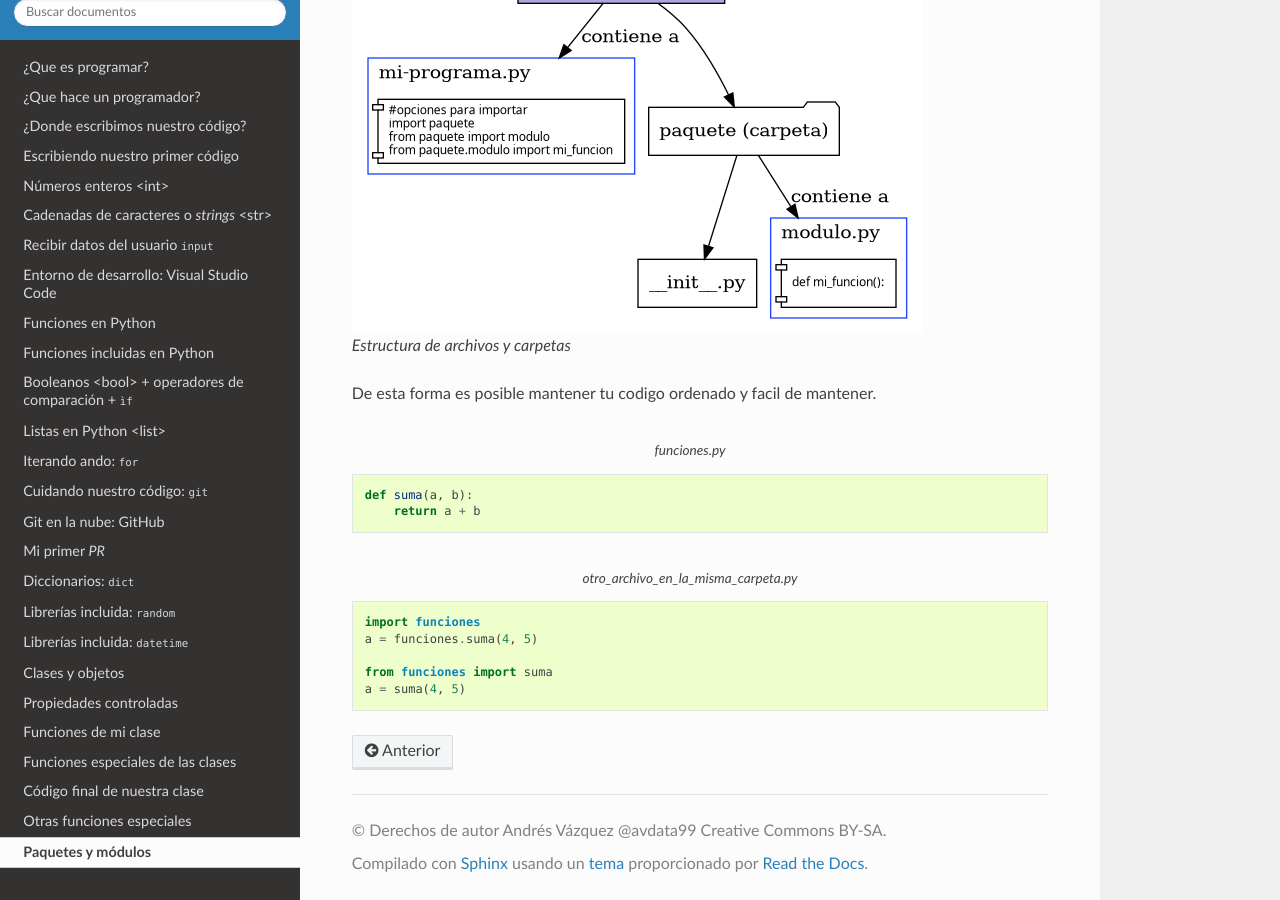
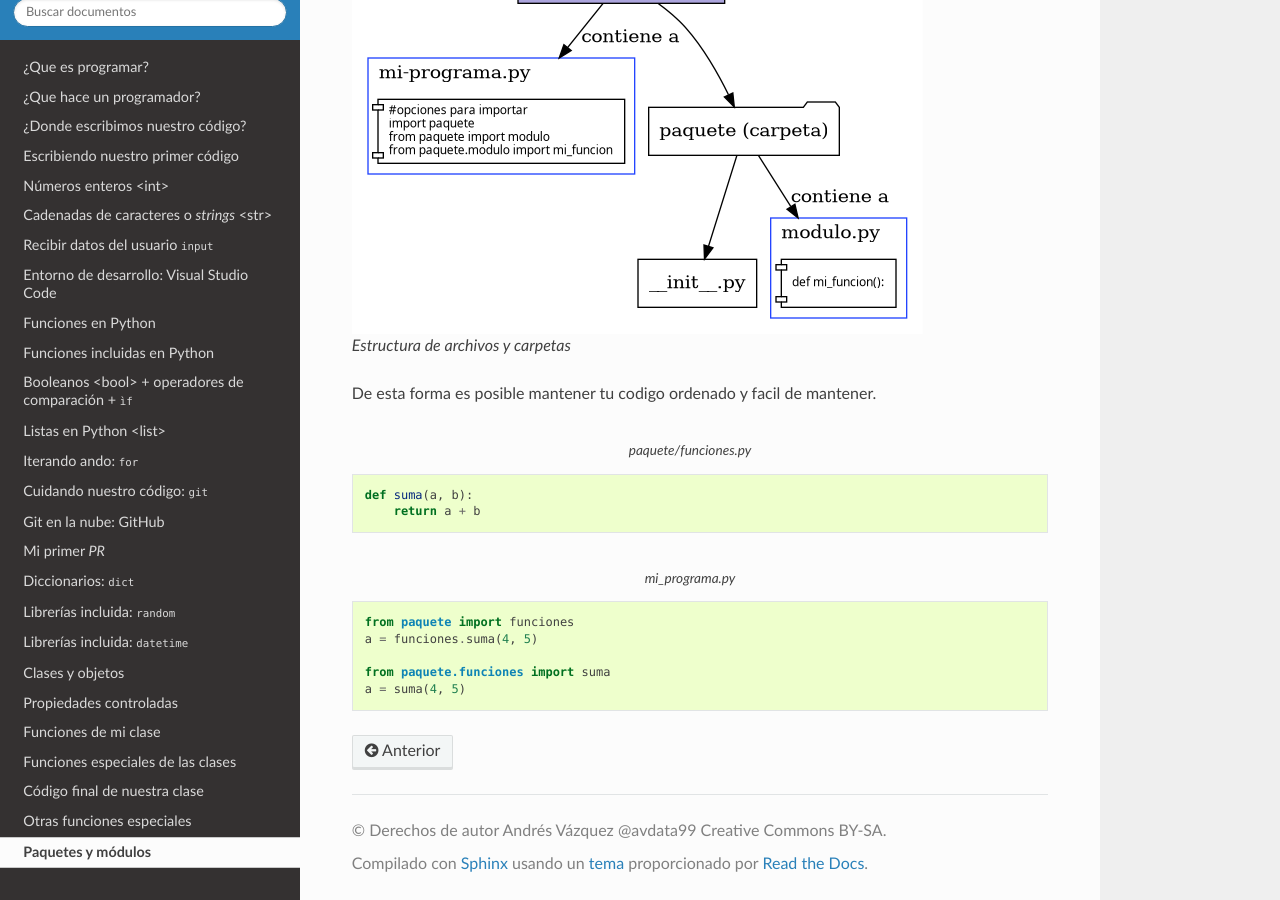
Before and after one commit to avdata99/programacion-para-no-programadores, a Sphinx documentation site: the page built from source/my-modules.rst, in a window 1280 px wide and 900 px high, scrolled down 851 px. Built offline with Sphinx 7.4.7 and the Read the Docs theme 2.0.0, drawn with Linux system fonts in a browser that asks for light colours.

Commit message:
Corregir paths

```diff
--- a/source/my-modules.rst
+++ b/source/my-modules.rst
@@ -91,16 +91,16 @@ De esta forma es posible mantener tu codigo ordenado y facil de mantener.
 
 
 .. code-block:: python
-    :caption: funciones.py
+    :caption: paquete/funciones.py
 
     def suma(a, b):
         return a + b
 
 .. code-block:: python
-    :caption: otro_archivo_en_la_misma_carpeta.py
+    :caption: mi_programa.py
 
-    import funciones
+    from paquete import funciones
     a = funciones.suma(4, 5)
 
-    from funciones import suma
+    from paquete.funciones import suma
     a = suma(4, 5)
```
